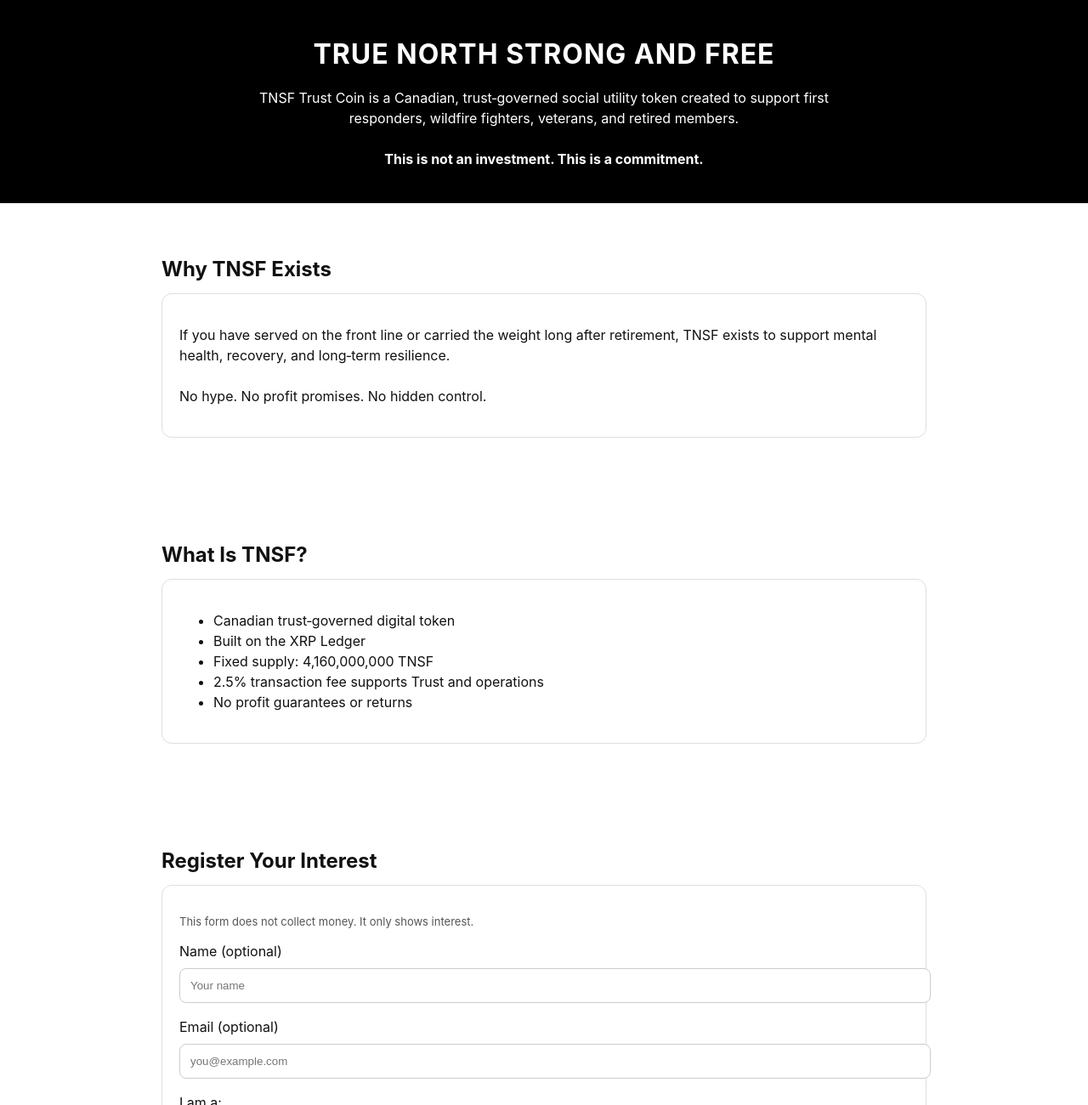
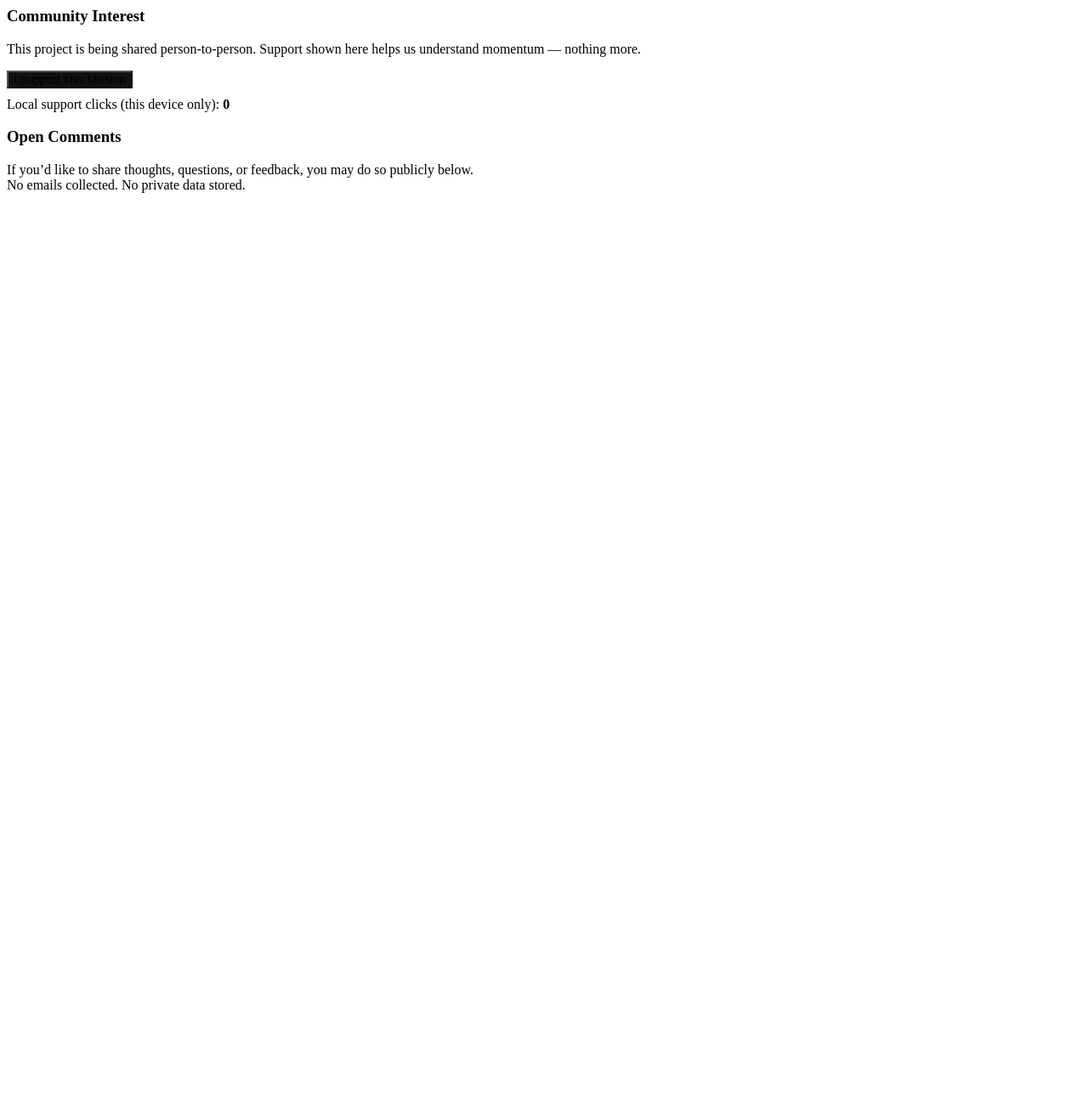
Before and after one commit to travisrinas/TNSF-site, a plain HTML site: page index.html in a window 1280 px wide. Shown: the top 1300 px of the page at 85% size. After the commit the page ends 800 px from the top, so only its background shows below. Drawn offline with Linux system fonts and the light colour scheme.

Commit message:
Update index.html

```diff
--- a/index.html
+++ b/index.html
@@ -1,175 +1,26 @@
-<!DOCTYPE html>
-<html lang="en">
-<head>
-<meta charset="UTF-8">
-<meta name="viewport" content="width=device-width, initial-scale=1.0">
-<title>TNSF Trust Coin – True North Strong and Free</title>
-<style>
-body{
-  margin:0;
-  font-family:-apple-system,BlinkMacSystemFont,"Segoe UI",Roboto,Arial,sans-serif;
-  color:#111;
-  line-height:1.5;
-}
-header{
-  padding:40px 20px;
-  text-align:center;
-  background:#000;
-  color:#fff;
-}
-header h1{
-  margin:0;
-  font-size:32px;
-  letter-spacing:1px;
-}
-header p{
-  max-width:700px;
-  margin:15px auto 0;
-  font-size:16px;
-}
-section{
-  padding:40px 20px;
-  max-width:900px;
-  margin:auto;
-}
-h2{
-  font-size:24px;
-  margin-bottom:10px;
-}
-.card{
-  border:1px solid #ddd;
-  border-radius:12px;
-  padding:20px;
-  margin-bottom:20px;
-}
-button{
-  padding:14px 20px;
-  font-size:16px;
-  border-radius:10px;
-  border:none;
-  background:#c4001a;
-  color:white;
-}
-input, textarea, select{
-  width:100%;
-  padding:12px;
-  margin-top:8px;
-  margin-bottom:16px;
-  border-radius:8px;
-  border:1px solid #ccc;
-}
-footer{
-  padding:30px 20px;
-  text-align:center;
-  font-size:12px;
-  color:#555;
-  border-top:1px solid #ddd;
-}
-.small{
-  font-size:13px;
-  color:#555;
-}
-</style>
-</head>
-<body>
+<h3>Community Interest</h3>
 
-<header>
-  <h1>TRUE NORTH STRONG AND FREE</h1>
-  <p>
-    TNSF Trust Coin is a Canadian, trust‑governed social utility token created to support
-    first responders, wildfire fighters, veterans, and retired members.
-    <br><br>
-    <strong>This is not an investment. This is a commitment.</strong>
-  </p>
-</header>
+<p class="small">
+ This project is being shared person-to-person.
+ Support shown here helps us understand momentum — nothing more.
+</p>
 
-<section>
-  <h2>Why TNSF Exists</h2>
-  <div class="card">
-    <p>
-      If you have served on the front line or carried the weight long after retirement,
-      TNSF exists to support mental health, recovery, and long‑term resilience.
-      <br><br>
-      No hype. No profit promises. No hidden control.
-    </p>
-  </div>
-</section>
+<button class="btn" id="supportBtn" style="background:#111;">
+ I Support This Mission
+</button>
 
-<section>
-  <h2>What Is TNSF?</h2>
-  <div class="card">
-    <ul>
-      <li>Canadian trust‑governed digital token</li>
-      <li>Built on the XRP Ledger</li>
-      <li>Fixed supply: 4,160,000,000 TNSF</li>
-      <li>2.5% transaction fee supports Trust and operations</li>
-      <li>No profit guarantees or returns</li>
-    </ul>
-  </div>
-</section>
+<p class="small" style="margin-top:10px;">
+ Local support clicks (this device only): <strong id="supportCount">0</strong>
+</p>
 
-<section>
-  <h2>Register Your Interest</h2>
-  <div class="card">
-    <p class="small">
-      This form does not collect money. It only shows interest.
-    </p>
-    <form>
-      <label>Name (optional)</label>
-      <input type="text" placeholder="Your name">
-      <label>Email (optional)</label>
-      <input type="email" placeholder="you@example.com">
-      <label>I am a:</label>
-      <select>
-        <option>First Responder</option>
-        <option>Wildfire / Forestry</option>
-        <option>Veteran / Retired</option>
-        <option>Family / Supporter</option>
-        <option>Other</option>
-      </select>
-      <button type="button" onclick="countInterest()">I'm Interested</button>
-      <p id="count" class="small"></p>
-    </form>
-  </div>
-</section>
+<div class="divider"></div>
 
-<section>
-  <h2>Community Chat</h2>
-  <div class="card">
-    <p>
-      A moderated community space is coming soon.
-      <br><br>
-      This will host discussion, updates, and community voices.
-    </p>
-  </div>
-</section>
+<h3>Open Comments</h3>
+<p class="small">
+ If you’d like to share thoughts, questions, or feedback, you may do so publicly below.
+ <br>
+ No emails collected. No private data stored.
+</p>
 
-<section>
-  <h2>Founder Commitment</h2>
-  <div class="card">
-    <p>
-      TNSF was founded by <strong>Travis Rinas</strong> on one principle:
-      trust must be earned.
-      <br><br>
-      Governance is written, power is limited, and transparency is mandatory.
-    </p>
-  </div>
-</section>
-
-<footer>
-  © 2026 TNSF Trust Coin – True North Strong and Free<br>
-  Not an investment product. No promises of returns. Participation is voluntary.
-</footer>
-
-<script>
-function countInterest(){
-  let c = localStorage.getItem("tnsf_interest") || 0;
-  c++;
-  localStorage.setItem("tnsf_interest", c);
-  document.getElementById("count").innerText =
-    "Interest recorded on this device. Total clicks: " + c;
-}
-</script>
-
-</body>
-</html>
+<!-- Utterances Comment System -->
+<script src="https://utteranc.es/client.js
```
